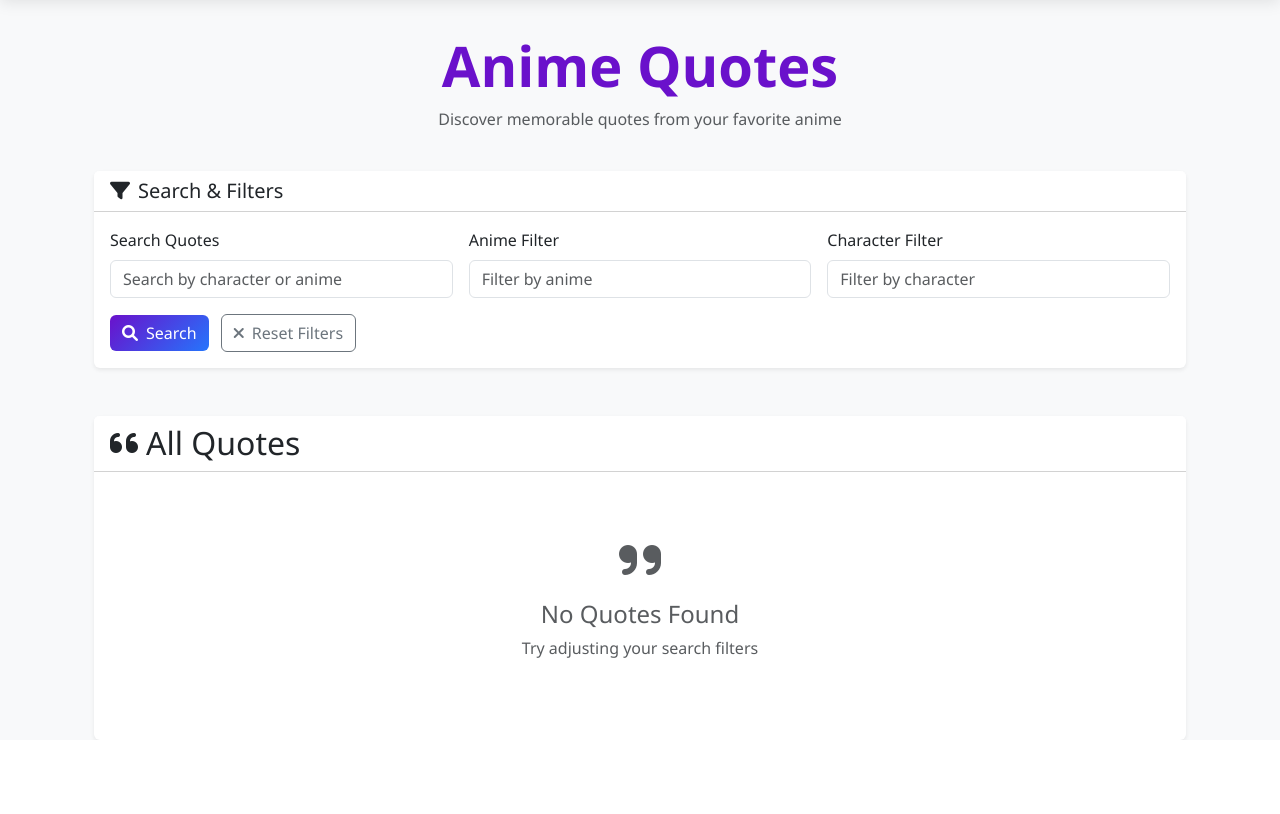
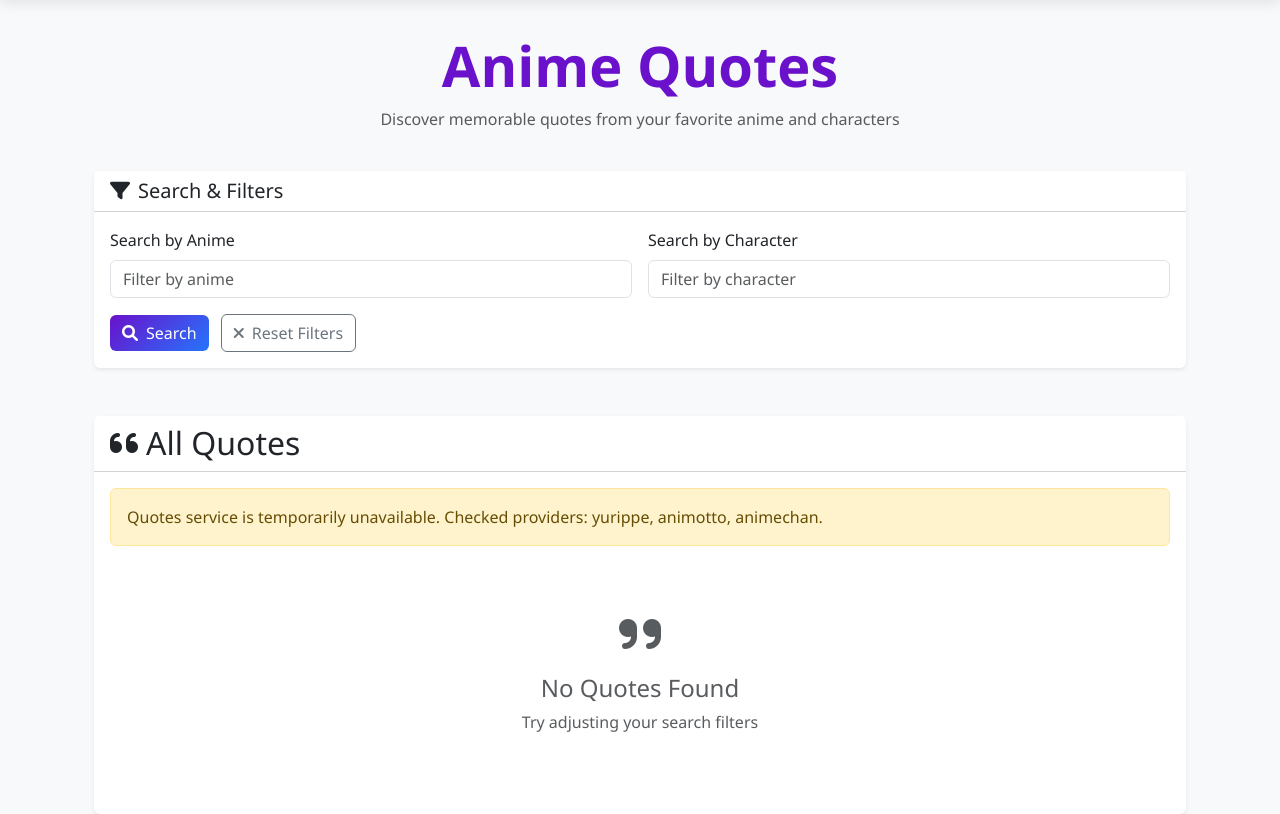
Before and after one commit to J0na555/OtakuParadise, a Django app: page /quotes/ in a window 1280 px wide. Shown: the part 72-886 px from the top of the page. Before the commit the page ends 812 px from the top, so only its background shows below. Run offline with Django 5.2, Linux system fonts and the light colour scheme; data that the repository does not hold is empty.

Commit message:
Refactor quote retrieval logic and enhance caching mechanism.

```diff
--- a/quotes/templates/quotes/quotes_list.html
+++ b/quotes/templates/quotes/quotes_list.html
@@ -7,7 +7,7 @@
     <div class="row mb-4">
         <div class="col-12">
             <h1 class="display-4 fw-bold text-center" style="color: #6a11cb;">Anime Quotes</h1>
-            <p class="text-center text-muted">Discover memorable quotes from your favorite anime</p>
+            <p class="text-center text-muted">Discover memorable quotes from your favorite anime and characters</p>
         </div>
     </div>
 
@@ -19,23 +19,19 @@
                 </div>
                 <div class="card-body">
                     <form method="get" class="row g-3">
-                        <div class="col-md-4">
-                            <label for="searchInput" class="form-label">Search Quotes</label>
-                            <input type="text" class="form-control" id="searchInput" name="q" placeholder="Search by character or anime" value="{{ query }}">
-                        </div>
-                        <div class="col-md-4">
-                            <label for="animeFilter" class="form-label">Anime Filter</label>
+                        <div class="col-md-6">
+                            <label for="animeFilter" class="form-label">Search by Anime</label>
                             <input type="text" class="form-control" id="animeFilter" name="anime" placeholder="Filter by anime" value="{{ anime_filter }}">
                         </div>
-                        <div class="col-md-4">
-                            <label for="characterFilter" class="form-label">Character Filter</label>
+                        <div class="col-md-6">
+                            <label for="characterFilter" class="form-label">Search by Character</label>
                             <input type="text" class="form-control" id="characterFilter" name="character" placeholder="Filter by character" value="{{ character_filter }}">
                         </div>
                         <div class="col-12">
                             <button type="submit" class="btn btn-primary me-2">
                                 <i class="fas fa-search me-2"></i>Search
                             </button>
-                            <a href="{% url 'quotes:list' %}" class="btn btn-outline-secondary">
+                            <a href="{% url 'quotes:list' %}?anime=&character=" class="btn btn-outline-secondary">
                                 <i class="fas fa-times me-2"></i>Reset Filters
                             </a>
                         </div>
@@ -63,9 +59,9 @@
                                                 From <a href="?anime={{ quote.anime.name }}" class="text-decoration-none fw-bold">{{ quote.anime.name }}</a> -
                                                 By
                                                 {% if quote.character and quote.character.mal_id %}
-                                                    <a href="{% url 'characters:character_detail' quote.character.mal_id %}" class="text-decoration-none fw-bold">{{ quote.character}}</a>
+                                                    <a href="{% url 'characters:character_detail' quote.character.mal_id %}" class="text-decoration-none fw-bold">{{ quote.character.name }}</a>
                                                 {% else %}
-                                                    <span class="fw-bold">{{ quote.character|default:"Unknown Character" }}</span>
+                                                    <span class="fw-bold">{{ quote.character.name|default:"Unknown Character" }}</span>
                                                 {% endif %}
                                             </div>
                                     </div>
@@ -86,7 +82,12 @@
                     <h2 class="mb-0"><i class="fas fa-quote-left me-2"></i>All Quotes</h2>
                 </div>
                 <div class="card-body">
-                    {% if page_obj %}
+                    {% if api_error %}
+                        <div class="alert alert-warning" role="alert">
+                            {{ api_error }}
+                        </div>
+                    {% endif %}
+                    {% if page_obj.object_list %}
                         <div class="row row-cols-1 g-4">
                             {% for quote in page_obj %}
                                 <div class="col">
@@ -97,9 +98,9 @@
                                                 From <a href="?anime={{ quote.anime.name }}" class="text-decoration-none fw-bold">{{ quote.anime.name }}</a> -
                                                 By
                                                 {% if quote.character and quote.character.mal_id %}
-                                                    <a href="{% url 'characters:character_detail' quote.character.mal_id %}" class="text-decoration-none fw-bold">{{ quote.character }}</a>
+                                                    <a href="{% url 'characters:character_detail' quote.character.mal_id %}" class="text-decoration-none fw-bold">{{ quote.character.name }}</a>
                                                 {% else %}
-                                                    <span class="fw-bold">{{ quote.character|default:"Unknown Character" }}</span>
+                                                    <span class="fw-bold">{{ quote.character.name|default:"Unknown Character" }}</span>
                                                 {% endif %}
                                             </div>
                                         </div>
@@ -119,12 +120,12 @@
         </div>
     </div>
 
-    {% if page_obj %}
+    {% if page_obj.paginator.count %}
     <div class="row mt-5">
         <div class="col-12">
             <div class="pagination-container">
                 {% if page_obj.has_previous %}
-                    <a class="pagination-btn" href="?page={{ page_obj.previous_page_number }}&q={{ query }}&anime={{ anime_filter }}&character={{ character_filter }}">
+                    <a class="pagination-btn" href="?page={{ page_obj.previous_page_number }}&anime={{ anime_filter }}&character={{ character_filter }}">
                         <i class="fas fa-chevron-left me-1"></i> Previous
                     </a>
                 {% else %}
@@ -138,7 +139,7 @@
                 </div>
 
                 {% if page_obj.has_next %}
-                    <a class="pagination-btn" href="?page={{ page_obj.next_page_number }}&q={{ query }}&anime={{ anime_filter }}&character={{ character_filter }}">
+                    <a class="pagination-btn" href="?page={{ page_obj.next_page_number }}&anime={{ anime_filter }}&character={{ character_filter }}">
                         Next <i class="fas fa-chevron-right ms-1"></i>
                     </a>
                 {% else %}
--- a/quotes/views.py
+++ b/quotes/views.py
@@ -1,37 +1,185 @@
 import random
+import time
 
 from django.core.paginator import Paginator
 from django.shortcuts import render
 
 from otakuparadise.utils import api_get
 
-API_BASE = "https://animotto-api.onrender.com/api"
+QUOTES_API_PROVIDERS = [
+    {
+        "name": "yurippe",
+        "url": "https://yurippe.vercel.app/api/quotes",
+        "param_map": {"anime": "show", "character": "character"},
+    },
+    {
+        "name": "animotto",
+        "url": "https://animotto-api.onrender.com/quotes",
+        "param_map": {"anime": "anime", "character": "character"},
+    },
+    {
+        "name": "animechan",
+        "url": "https://api.animechan.io/v1/quotes",
+        "param_map": {"anime": "anime", "character": "character"},
+    },
+]
+
+QUOTE_CACHE = {}
+CACHE_TTL_SECONDS = 180
+
+
+def _cache_key(params):
+    anime = (params.get("anime") or "").strip().lower()
+    character = (params.get("character") or "").strip().lower()
+    return f"anime={anime}|character={character}"
+
+
+def _extract_quotes(payload):
+    if isinstance(payload, list):
+        return payload
+
+    if isinstance(payload, dict):
+        for key in ("data", "results", "quotes", "items", "data.items"):
+            value = payload.get(key)
+            if isinstance(value, list):
+                return value
+
+        if any(k in payload for k in ("quote", "content", "text", "sentence")):
+            return [payload]
+
+    return []
+
+
+def _normalize_quote(raw_quote):
+    quote_text = (
+        raw_quote.get("quote")
+        or raw_quote.get("content")
+        or raw_quote.get("text")
+        or raw_quote.get("sentence")
+        or ""
+    )
+
+    anime_raw = raw_quote.get("anime") or raw_quote.get("anime_name") or raw_quote.get("show") or ""
+    if isinstance(anime_raw, dict):
+        anime_name = anime_raw.get("name") or anime_raw.get("title") or ""
+    else:
+        anime_name = str(anime_raw)
+
+    character_raw = (
+        raw_quote.get("character")
+        or raw_quote.get("author")
+        or raw_quote.get("speaker")
+        or raw_quote.get("name")
+        or ""
+    )
+    if isinstance(character_raw, dict):
+        character_name = character_raw.get("name") or character_raw.get("full_name") or ""
+        character_mal_id = character_raw.get("mal_id")
+    else:
+        character_name = str(character_raw)
+        character_mal_id = None
+
+    if not character_name:
+        character_name = str(raw_quote.get("character_name") or "")
+    if character_mal_id is None:
+        character_mal_id = raw_quote.get("character_mal_id")
+
+    return {
+        "quote": str(quote_text).strip(),
+        "anime": {"name": anime_name.strip() or "Unknown Anime"},
+        "character": {
+            "name": character_name.strip() or "Unknown Character",
+            "mal_id": character_mal_id,
+        },
+    }
+
+
+def _build_provider_params(provider_param_map, params):
+    provider_params = {}
+    anime = params.get("anime")
+    character = params.get("character")
+
+    if anime:
+        provider_params[provider_param_map["anime"]] = anime
+    if character:
+        provider_params[provider_param_map["character"]] = character
+
+    return provider_params or None
+
+
+def _dedupe_quotes(quotes):
+    deduped = []
+    seen = set()
+
+    for quote in quotes:
+        key = (
+            quote.get("quote", "").strip().lower(),
+            quote.get("anime", {}).get("name", "").strip().lower(),
+            quote.get("character", {}).get("name", "").strip().lower(),
+        )
+        if key in seen:
+            continue
+        seen.add(key)
+        deduped.append(quote)
+
+    return deduped
+
+
+def _fetch_quotes(params):
+    cache_key = _cache_key(params)
+    now = time.time()
+    cached = QUOTE_CACHE.get(cache_key)
+    if cached and now - cached["ts"] <= CACHE_TTL_SECONDS:
+        return cached["quotes"], cached["error"]
+
+    provider_failures = []
+    aggregated_quotes = []
+
+    for provider in QUOTES_API_PROVIDERS:
+        provider_params = _build_provider_params(provider["param_map"], params)
+        payload = api_get(provider["url"], params=provider_params, timeout=12)
+        quotes = _extract_quotes(payload)
+        if quotes:
+            normalized = [_normalize_quote(raw_quote) for raw_quote in quotes]
+            aggregated_quotes.extend(normalized)
+            # Keep trying next providers if the first result set is too small for pagination.
+            if len(aggregated_quotes) >= 20:
+                break
+        else:
+            provider_failures.append(provider["name"])
+
+    deduped_quotes = _dedupe_quotes(aggregated_quotes)
+
+    if deduped_quotes:
+        QUOTE_CACHE[cache_key] = {"ts": now, "quotes": deduped_quotes, "error": ""}
+        return deduped_quotes, ""
+
+    error_message = "Quotes service is temporarily unavailable. Please try again later."
+    if provider_failures:
+        error_message = (
+            "Quotes service is temporarily unavailable. "
+            f"Checked providers: {', '.join(provider_failures)}."
+        )
+    QUOTE_CACHE[cache_key] = {"ts": now, "quotes": [], "error": error_message}
+    return [], error_message
 
 
 def quote_list(request):
-    data = api_get(f"{API_BASE}/quotes")
+    anime_filter = request.GET.get("anime", "").strip()
+    character_filter = request.GET.get("character", "").strip()
 
-    if isinstance(data, list):
-        quotes = data
-    elif isinstance(data, dict) and data:
-        quotes = [data]
-    else:
-        quotes = []
+    params = {}
+
+    if anime_filter:
+        params["anime"] = anime_filter
+    if character_filter:
+        params["character"] = character_filter
+
+    quotes, api_error = _fetch_quotes(params)
 
     featured_quotes = random.sample(quotes, min(10, len(quotes))) if quotes else []
 
-    query = request.GET.get("q", "").strip()
-    anime_filter = request.GET.get("anime", "").strip()
-    character_filter = request.GET.get("character", "").strip()
-
     filtered_quotes = quotes
-    if query:
-        filtered_quotes = [
-            q
-            for q in filtered_quotes
-            if query.lower() in q.get("anime", {}).get("name", "").lower()
-            or query.lower() in q.get("character", "").lower()
-        ]
     if anime_filter:
         filtered_quotes = [
             q
@@ -42,7 +190,7 @@ def quote_list(request):
         filtered_quotes = [
             q
             for q in filtered_quotes
-            if character_filter.lower() in q.get("character", "").lower()
+            if character_filter.lower() in q.get("character", {}).get("name", "").lower()
         ]
 
     paginator = Paginator(filtered_quotes, 10)
@@ -55,8 +203,8 @@ def quote_list(request):
         {
             "featured_quotes": featured_quotes,
             "page_obj": page_obj,
-            "query": query,
             "anime_filter": anime_filter,
             "character_filter": character_filter,
+            "api_error": api_error,
         },
     )
```
